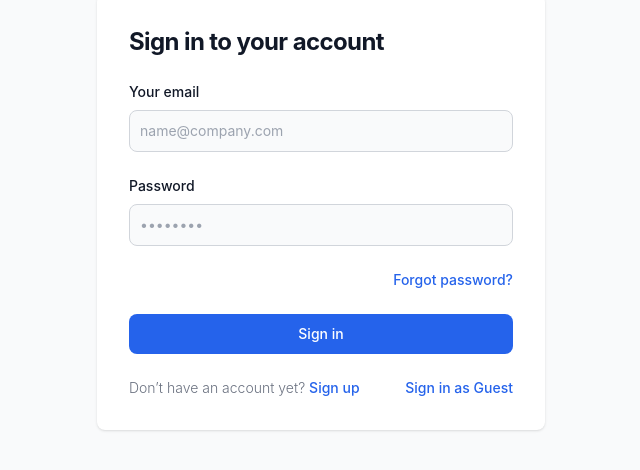
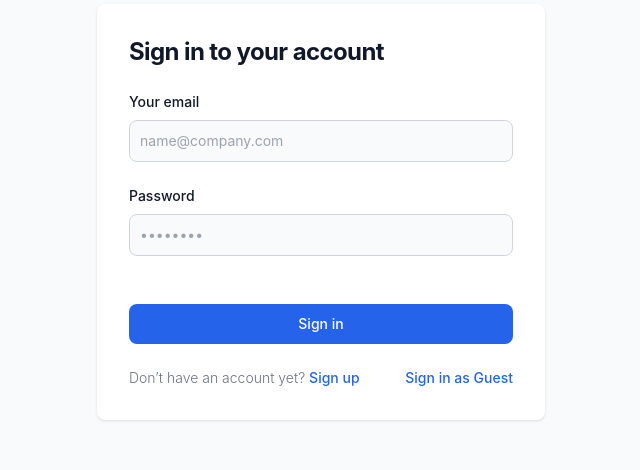
Before and after one commit to phammings/todo-list, a website built with webpack: page dist/index.html in a window 1280 px wide. Shown: the part 216-686 px from the top of the page, without its empty margins (319-959 px from the left). Built offline with nearby package versions, Linux system fonts and the light colour scheme; some packages are replaced by stand-ins of ours.

Commit message:
Removed Forgot Password button due to no functionality

```diff
--- a/dist/index.html
+++ b/dist/index.html
@@ -31,7 +31,6 @@
                     <div class="flex items-center justify-between">
                         <div class="flex items-start">
                         </div>
-                        <a href="#" class="text-sm font-medium text-primary-600 hover:underline dark:text-primary-500">Forgot password?</a>
                     </div>
                     <div id="btn-container1"></div>
 
```
